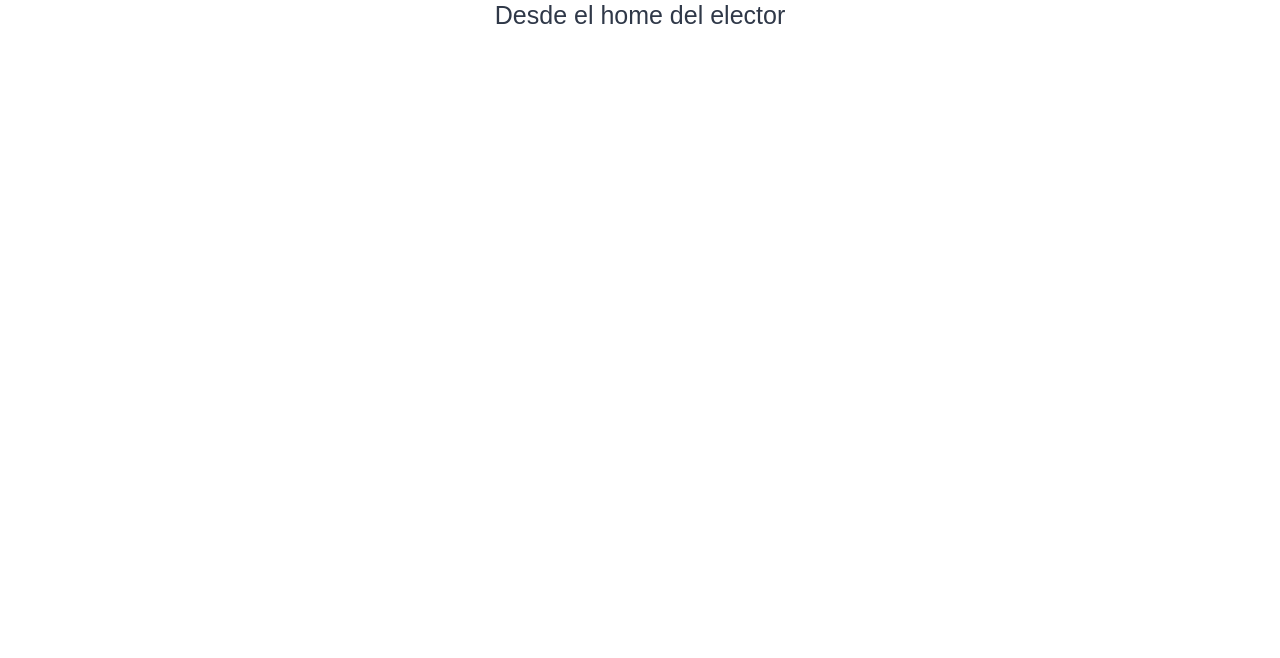
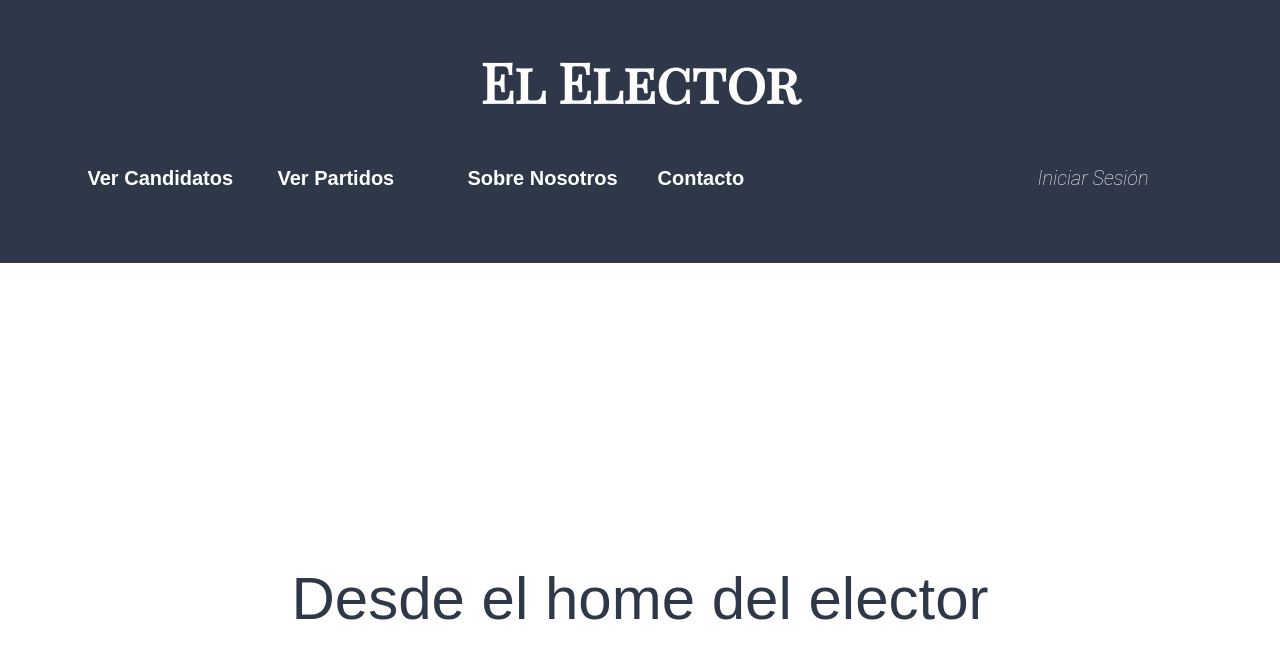
Before and after one commit to Sato12/El-Elector-Ciclo4-React, a React (Create React App) app: page / in a window 1280 px wide. Shown: the top 658 px of the page. Built offline with nearby package versions, Linux system fonts and the light colour scheme.

Commit message:
Primer Header

```diff
--- a/public/index.html
+++ b/public/index.html
@@ -13,6 +13,7 @@
       user's mobile device or desktop. See https://developers.google.com/web/fundamentals/web-app-manifest/
     -->
     <link rel="manifest" href="%PUBLIC_URL%/manifest.json" />
+    <link href="https://fonts.googleapis.com/css2?family=Open+Sans:wght@300&family=Playfair+Display+SC&display=swap" rel="stylesheet" />
     <!--
       Notice the use of %PUBLIC_URL% in the tags above.
       It will be replaced with the URL of the `public` folder during the build.
--- a/src/App.js
+++ b/src/App.js
@@ -2,10 +2,12 @@ import React from "react";
 import { BrowserRouter as Router, Route, Routes } from "react-router-dom";
 import Candidatos from "./components/candidatos/Candidatos";
 import Home from "./components/misc/Home";
+import Header from "./components/layout/Header";
 
 function App() {
   return (
     <Router>
+      <Header />
       <Routes>
         <Route path="/" element={<Home />} />
         <Route path="/candidatos" element={<Candidatos />} />
--- /dev/null
+++ b/src/components/layout/Header.js
@@ -0,0 +1,41 @@
+import React from "react";
+
+const Header = () => {
+  return (
+    <header className="app-header sticky-top">
+      <div className="container">
+        <div className="row justify-content-center">
+          <div className="col col-md-8">
+            <p className="nombre-usuario">
+              <span>El Elector</span>
+            </p>
+          </div>
+        </div>
+        <nav className="nav-principal ">
+          <div className="row justify-content-start mt-3 mb-3">
+            <div className="col-4 col-md-2">
+              <button className="btnn btnn-header ">Ver Candidatos</button>
+            </div>
+            <div className="col-4 col-md-2 ">
+              <button className="btnn btnn-header ">Ver Partidos</button>
+            </div>
+            <div className="col-4 col-md-2 ">
+              <button className="btnn btnn-header ">Sobre Nosotros</button>
+            </div>
+            <div className="col-4 col-md-2">
+              <button className="btnn btnn-header ">Contacto</button>
+            </div>
+            <div className="col-4 col-md-2 ms-auto ">
+              <button href="#!" className="btnn btnn-header">
+                <p className="iniciar-sesion-h">Iniciar Sesión</p>
+              </button>
+            </div>
+          </div>
+          <div className="row justify-content-end"></div>
+        </nav>
+      </div>
+    </header>
+  );
+};
+
+export default Header;
--- a/src/components/misc/Home.js
+++ b/src/components/misc/Home.js
@@ -3,7 +3,7 @@ import React from "react";
 const Home = () => {
   return (
     <div>
-      <h1>Desde el home del elector</h1>
+      <h1 className="home-div">Desde el home del elector</h1>
     </div>
   );
 };
--- a/src/index.css
+++ b/src/index.css
@@ -1,5 +1,6 @@
 :root {
     --blanco: #ffffff;
+    --gris0: #c1c9cf;
     --gris1: #edf2f6;
     --gris2: #2f3848;
     --gris3: #1a202d;
@@ -60,51 +61,76 @@ a {
     color: var(--gris2);
 }
 
+.home-div {
+    font-size: 6rem;
+    margin-top: 30rem;
+}
+
 
 /** BOTONES **/
 
-.btn {
+.btnn {
     margin-top: 2rem;
     font-family: var(--headingFont);
-    padding: 1.5rem;
-    font-size: 1.4;
-    font-weight: 400;
-    border-radius: 0.5rem;
+    padding: 1rem;
+    font-size: 1.5rem;
+    font-weight: 600;
+    border-radius: 0.3rem;
     border: none;
     transition: background-color 0.3s ease;
 }
 
-.btn:hover {
+.btnn:hover {
     cursor: pointer;
 }
 
-.btn-primario {
+.btnn-header {
+    background-color: var(--gris2);
+    color: var(--blanco);
+    font-size: 2rem;
+}
+
+.btnn-header:hover {
+    background: var(--gris3);
+}
+
+.btnn-primario {
     background-color: var(--gris2);
     color: var(--blanco);
 }
 
-.btn-primario:hover {
+.btnn-primario:hover {
     background: var(--gris3);
 }
 
-.btn-secundario {
-    background-color: var(--gris1);
+.btnn-secundario {
+    background-color: var(--gris0);
 }
 
-.btn-block {
+.btnn-secundario:hover {
+    background: var(--gris1);
+}
+
+.btnn-block {
     display: block;
     width: 100%;
 }
 
-.btn-submit:hover {
+.btnn-submit:hover {
     background-color: var(--gris2);
 }
 
-.btn-blank {
+.btnn-blank {
     margin: 0;
     padding: 0;
     display: block;
     background-color: transparent;
+}
+
+.iniciar-sesion-h {
+    font-weight: 50;
+    font-style: italic;
+    font-family: var(--textFont);
 }
 
 @media (min-width: 768px) {
@@ -159,14 +185,27 @@ aside {
 
 .app-header {
     display: flex;
+    margin-bottom: 0rem;
+    justify-content: center;
+    background-color: var(--gris2);
+    padding: 4rem;
+    font-family: "Playfair Display SC", serif;
+    font-size: 2rem;
+}
+
+.app-header-sec {
+    display: flex;
     justify-content: space-between;
     background-color: var(--gris2);
     padding: 4rem;
+    font-family: "Playfair Display SC", serif;
+    font-size: 20rem;
 }
 
 .nombre-usuario {
+    text-align: center;
     color: var(--blanco);
-    font-size: 2.2rem;
+    font-size: 5.5rem;
     margin: 0;
 }
 
@@ -176,7 +215,10 @@ aside {
 
 .nav-principal a {
     color: var(--blanco);
+    text-align: left;
     text-decoration: none;
+    font-family: var(--headingFont);
+    font-weight: 100;
 }
 
 .nav-principal a:first-of-type {
```
